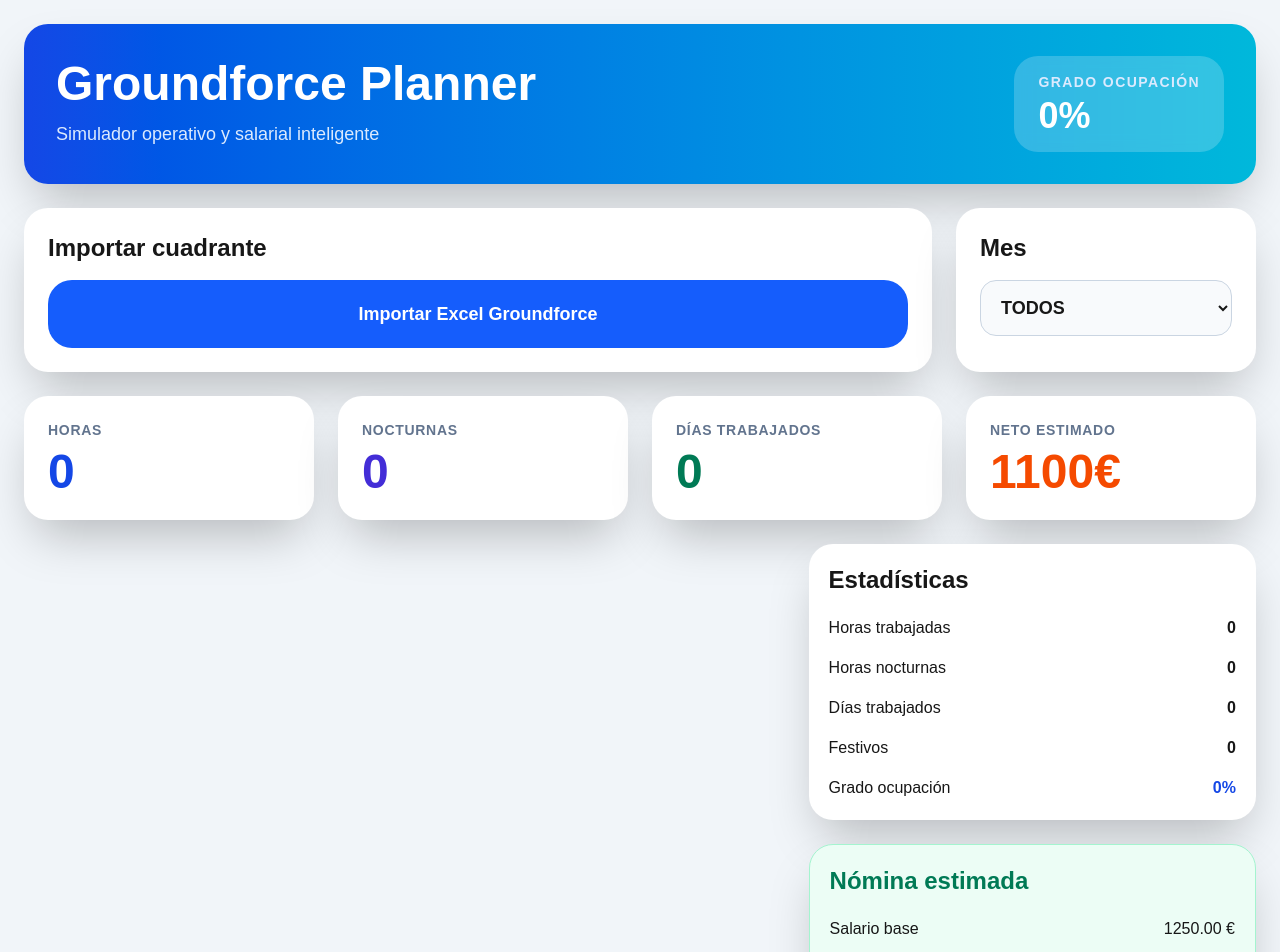
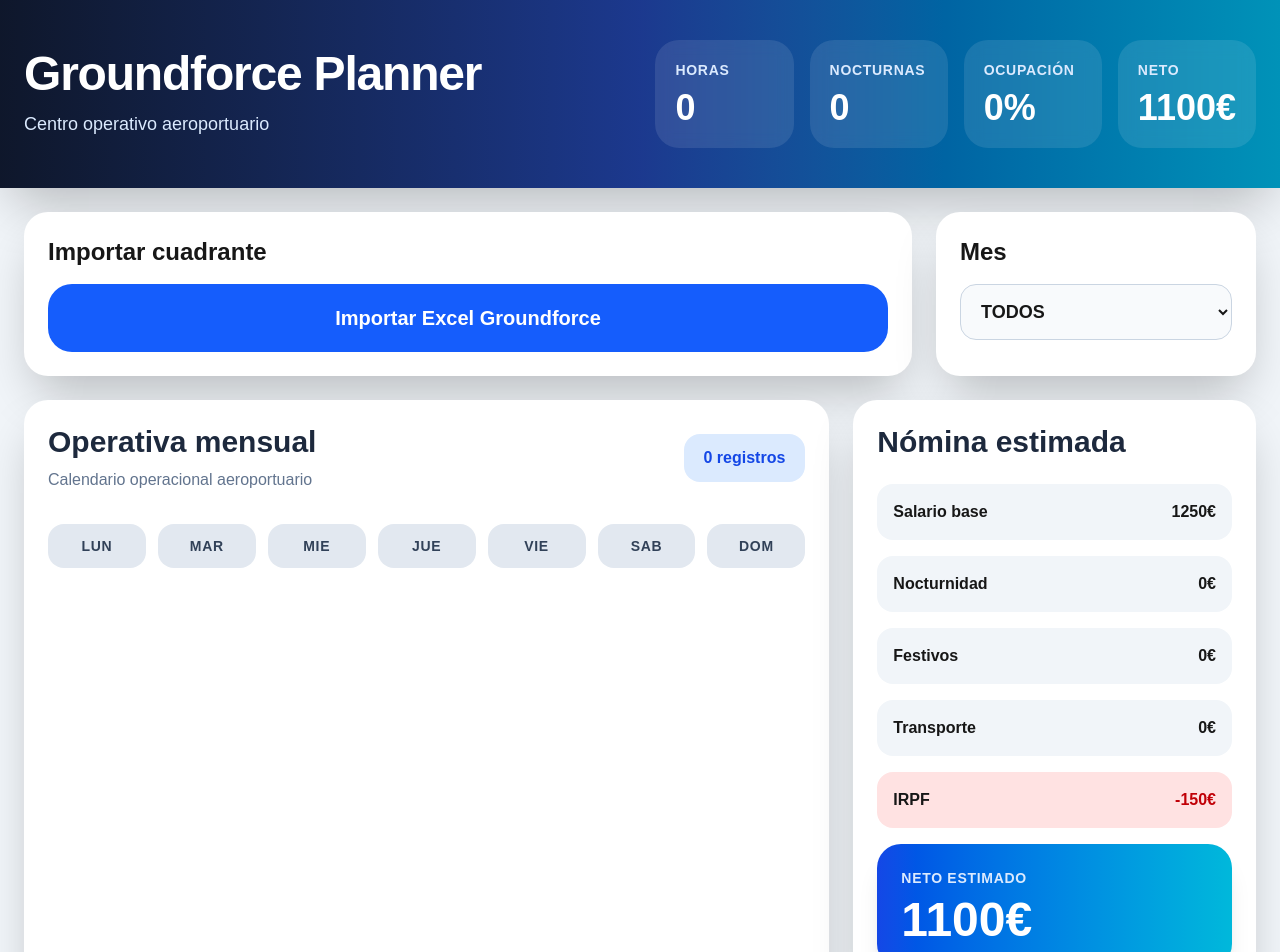
Before and after one commit to joaquinlacarcelgarcia-hash/groundforce-planner, a Next.js app: page / in a window 1280 px wide. Shown: the top 952 px of the page. Built offline with nearby package versions, Linux system fonts and the light colour scheme.

Commit message:
Nuevo calendario operacional profesional

```diff
--- a/app/page.tsx
+++ b/app/page.tsx
@@ -1,11 +1,6 @@
 "use client";
 
 import { useMemo, useState } from "react";
-
-import Calendario from "@/components/Calendario";
-import Stats from "@/components/Stats";
-import Nomina from "@/components/Nomina";
-import Verificador from "@/components/Verificador";
 
 import {
   importarExcelGroundforce,
@@ -66,6 +61,90 @@
   return horas;
 }
 
+function calcularHorasDia(
+  dia: DiaTurno
+) {
+  let total = 0;
+
+  dia.bloques.forEach(
+    (bloque) => {
+
+      total +=
+        calcularHoras(
+          bloque.inicio,
+          bloque.fin
+        );
+
+    }
+  );
+
+  return total;
+}
+
+function obtenerColorTurno(
+  dia: DiaTurno
+) {
+
+  if (
+    dia.codigo === "DL"
+  ) {
+    return "bg-slate-200 border-slate-300";
+  }
+
+  if (
+    dia.codigo === "V"
+  ) {
+    return "bg-green-100 border-green-300";
+  }
+
+  if (
+    dia.codigo === "F"
+  ) {
+    return "bg-red-100 border-red-300";
+  }
+
+  if (
+    dia.bloques.some(
+      (b) =>
+        Number(
+          b.inicio.split(":")[0]
+        ) >= 22
+    )
+  ) {
+    return "bg-purple-100 border-purple-300";
+  }
+
+  if (
+    dia.bloques.some(
+      (b) =>
+        Number(
+          b.inicio.split(":")[0]
+        ) < 12
+    )
+  ) {
+    return "bg-blue-100 border-blue-300";
+  }
+
+  return "bg-orange-100 border-orange-300";
+}
+
+function obtenerNombreDia(
+  indice: number
+) {
+
+  const dias = [
+    "LUN",
+    "MAR",
+    "MIE",
+    "JUE",
+    "VIE",
+    "SAB",
+    "DOM",
+  ];
+
+  return dias[indice];
+}
+
 export default function Home() {
 
   const [turnos, setTurnos] =
@@ -75,7 +154,7 @@
     useState("TODOS");
 
   // =====================================
-  // IMPORTAR EXCEL
+  // IMPORTAR
   // =====================================
 
   async function manejarImportacion(
@@ -107,7 +186,7 @@
   }
 
   // =====================================
-  // MESES DISPONIBLES
+  // MESES
   // =====================================
 
   const meses =
@@ -120,7 +199,7 @@
     );
 
   // =====================================
-  // FILTRAR MES
+  // FILTRO
   // =====================================
 
   const turnosFiltrados =
@@ -133,7 +212,7 @@
         );
 
   // =====================================
-  // ESTADISTICAS
+  // STATS
   // =====================================
 
   const estadisticas =
@@ -149,16 +228,6 @@
 
       turnosFiltrados.forEach(
         (dia) => {
-
-          if (
-            dia.codigo === "DL"
-          )
-            return;
-
-          if (
-            dia.codigo === "V"
-          )
-            return;
 
           if (
             dia.codigo === "F"
@@ -244,63 +313,113 @@
     );
 
   // =====================================
-  // VERIFICADOR
+  // ALERTAS
   // =====================================
 
-  const errores: string[] =
+  const alertas: string[] =
     [];
+
+  if (
+    estadisticas.horas > 180
+  ) {
+    alertas.push(
+      "Exceso posible de jornada"
+    );
+  }
 
   if (
     estadisticas.nocturnas > 40
   ) {
-    errores.push(
-      "Exceso nocturnidad"
+    alertas.push(
+      "Demasiadas nocturnas"
     );
   }
 
-  if (
-    estadisticas.horas > 180
-  ) {
-    errores.push(
-      "Posible exceso jornada"
+  // =====================================
+  // ORDENAR
+  // =====================================
+
+  const diasOrdenados =
+    [...turnosFiltrados].sort(
+      (a, b) =>
+        a.dia - b.dia
     );
-  }
 
   // =====================================
   // UI
   // =====================================
 
   return (
-    <main className="min-h-screen bg-slate-100 p-6">
-
-      <div className="mx-auto max-w-7xl">
+    <main className="min-h-screen bg-slate-100">
 
       {/* HEADER */}
 
-        <div className="mb-6 overflow-hidden rounded-3xl bg-gradient-to-r from-blue-700 to-cyan-500 p-8 shadow-2xl">
+      <div className="bg-gradient-to-r from-slate-900 via-blue-900 to-cyan-600 px-6 py-10 shadow-2xl">
 
-          <div className="flex flex-col gap-4 lg:flex-row lg:items-center lg:justify-between">
+        <div className="mx-auto flex max-w-7xl flex-col gap-6 lg:flex-row lg:items-center lg:justify-between">
 
           <div>
 
-              <h1 className="text-5xl font-black text-white">
+            <h1 className="text-5xl font-black tracking-tight text-white">
               Groundforce Planner
             </h1>
 
             <p className="mt-3 text-lg text-blue-100">
-                Simulador operativo y salarial inteligente
+              Centro operativo aeroportuario
             </p>
 
           </div>
 
-            <div className="rounded-3xl bg-white/20 px-6 py-4 backdrop-blur">
+          {/* KPIS */}
 
-              <div className="text-sm font-bold uppercase tracking-widest text-blue-100">
-                Grado ocupación
+          <div className="grid grid-cols-2 gap-4 lg:grid-cols-4">
+
+            <div className="rounded-3xl bg-white/10 p-5 backdrop-blur">
+
+              <div className="text-sm font-bold uppercase tracking-wider text-blue-100">
+                Horas
               </div>
 
-              <div className="mt-1 text-4xl font-black text-white">
+              <div className="mt-2 text-4xl font-black text-white">
+                {estadisticas.horas}
+              </div>
+
+            </div>
+
+            <div className="rounded-3xl bg-white/10 p-5 backdrop-blur">
+
+              <div className="text-sm font-bold uppercase tracking-wider text-blue-100">
+                Nocturnas
+              </div>
+
+              <div className="mt-2 text-4xl font-black text-white">
+                {
+                  estadisticas.nocturnas
+                }
+              </div>
+
+            </div>
+
+            <div className="rounded-3xl bg-white/10 p-5 backdrop-blur">
+
+              <div className="text-sm font-bold uppercase tracking-wider text-blue-100">
+                Ocupación
+              </div>
+
+              <div className="mt-2 text-4xl font-black text-white">
                 {gradoOcupacion}%
+              </div>
+
+            </div>
+
+            <div className="rounded-3xl bg-white/10 p-5 backdrop-blur">
+
+              <div className="text-sm font-bold uppercase tracking-wider text-blue-100">
+                Neto
+              </div>
+
+              <div className="mt-2 text-4xl font-black text-white">
+                {neto.toFixed(0)}€
               </div>
 
             </div>
@@ -309,19 +428,25 @@
 
         </div>
 
+      </div>
+
+      {/* BODY */}
+
+      <div className="mx-auto max-w-7xl p-6">
+
         {/* CONTROLES */}
 
-        <div className="mb-6 grid gap-6 lg:grid-cols-[1fr_300px]">
+        <div className="mb-6 grid gap-6 lg:grid-cols-[1fr_320px]">
 
           {/* IMPORTAR */}
 
           <div className="rounded-3xl bg-white p-6 shadow-2xl">
 
-            <h2 className="mb-4 text-2xl font-bold">
+            <h2 className="mb-4 text-2xl font-black">
               Importar cuadrante
             </h2>
 
-            <label className="flex cursor-pointer items-center justify-center rounded-3xl bg-blue-600 px-6 py-5 text-lg font-bold text-white transition hover:bg-blue-700">
+            <label className="flex cursor-pointer items-center justify-center rounded-3xl bg-blue-600 px-6 py-5 text-xl font-bold text-white transition hover:bg-blue-700">
 
               Importar Excel Groundforce
 
@@ -338,11 +463,11 @@
 
           </div>
 
-          {/* SELECTOR MES */}
+          {/* MES */}
 
           <div className="rounded-3xl bg-white p-6 shadow-2xl">
 
-            <h2 className="mb-4 text-2xl font-bold">
+            <h2 className="mb-4 text-2xl font-black">
               Mes
             </h2>
 
@@ -353,7 +478,7 @@
                   e.target.value
                 )
               }
-              className="w-full rounded-2xl border border-slate-300 bg-slate-50 px-4 py-4 text-lg font-semibold"
+              className="w-full rounded-2xl border border-slate-300 bg-slate-50 px-4 py-4 text-lg font-bold"
             >
 
               <option value="TODOS">
@@ -377,55 +502,277 @@
 
         </div>
 
-        {/* DASHBOARD SUPERIOR */}
+        {/* LAYOUT */}
 
-        <div className="mb-6 grid gap-6 md:grid-cols-2 xl:grid-cols-4">
+        <div className="grid gap-6 xl:grid-cols-[2fr_1fr]">
+
+          {/* CALENDARIO */}
 
           <div className="rounded-3xl bg-white p-6 shadow-2xl">
 
-            <div className="text-sm font-bold uppercase tracking-wider text-slate-500">
-              Horas
+            <div className="mb-8 flex items-center justify-between">
+
+              <div>
+
+                <h2 className="text-3xl font-black text-slate-800">
+                  Operativa mensual
+                </h2>
+
+                <p className="mt-2 text-slate-500">
+                  Calendario operacional aeroportuario
+                </p>
+
               </div>
 
-            <div className="mt-2 text-5xl font-black text-blue-700">
-              {estadisticas.horas}
+              <div className="rounded-2xl bg-blue-100 px-5 py-3 font-black text-blue-700">
+
+                {diasOrdenados.length} registros
+
               </div>
 
             </div>
 
-          <div className="rounded-3xl bg-white p-6 shadow-2xl">
+            {/* DIAS SEMANA */}
 
-            <div className="text-sm font-bold uppercase tracking-wider text-slate-500">
-              Nocturnas
+            <div className="mb-4 grid grid-cols-7 gap-3">
+
+              {[
+                "LUN",
+                "MAR",
+                "MIE",
+                "JUE",
+                "VIE",
+                "SAB",
+                "DOM",
+              ].map((d) => (
+
+                <div
+                  key={d}
+                  className="rounded-2xl bg-slate-200 py-3 text-center text-sm font-black tracking-wider text-slate-700"
+                >
+                  {d}
                 </div>
 
-            <div className="mt-2 text-5xl font-black text-indigo-700">
-              {estadisticas.nocturnas}
+              ))}
+
+            </div>
+
+            {/* GRID CALENDARIO */}
+
+            <div className="grid grid-cols-7 gap-3">
+
+              {diasOrdenados.map(
+                (
+                  dia,
+                  index
+                ) => {
+
+                  const horasDia =
+                    calcularHorasDia(
+                      dia
+                    );
+
+                  return (
+
+                    <div
+                      key={index}
+                      className={`min-h-[170px] rounded-3xl border p-3 shadow-sm transition hover:scale-[1.02] hover:shadow-xl ${obtenerColorTurno(
+                        dia
+                      )}`}
+                    >
+
+                      {/* HEADER */}
+
+                      <div className="mb-3 flex items-center justify-between">
+
+                        <div className="text-2xl font-black text-slate-800">
+                          {dia.dia}
+                        </div>
+
+                        {dia.codigo && (
+
+                          <div className="rounded-xl bg-white px-2 py-1 text-xs font-black shadow">
+
+                            {dia.codigo}
+
+                          </div>
+
+                        )}
+
+                      </div>
+
+                      {/* TURNOS */}
+
+                      <div className="space-y-2">
+
+                        {dia.bloques.length >
+                        0 ? (
+
+                          dia.bloques.map(
+                            (
+                              bloque,
+                              i
+                            ) => (
+
+                              <div
+                                key={i}
+                                className="rounded-2xl bg-white p-2 text-center shadow"
+                              >
+
+                                <div className="text-sm font-black text-slate-800">
+
+                                  {bloque.inicio}
+
+                                </div>
+
+                                <div className="text-xs text-slate-400">
+                                  ↓
+                                </div>
+
+                                <div className="text-sm font-black text-slate-800">
+
+                                  {bloque.fin}
+
                                 </div>
 
                               </div>
 
-          <div className="rounded-3xl bg-white p-6 shadow-2xl">
+                            )
+                          )
 
-            <div className="text-sm font-bold uppercase tracking-wider text-slate-500">
-              Días trabajados
+                        ) : (
+
+                          <div className="rounded-2xl bg-white p-3 text-center text-xs font-bold text-slate-500 shadow">
+
+                            {dia.codigo ||
+                              "Sin turno"}
+
                           </div>
 
-            <div className="mt-2 text-5xl font-black text-emerald-700">
-              {
-                estadisticas.diasTrabajados
-              }
+                        )}
+
+                      </div>
+
+                      {/* FOOTER */}
+
+                      {horasDia > 0 && (
+
+                        <div className="mt-3 rounded-2xl bg-white p-2 text-center shadow">
+
+                          <div className="text-[10px] font-bold uppercase tracking-widest text-slate-400">
+                            Jornada
+                          </div>
+
+                          <div className="mt-1 text-lg font-black text-blue-700">
+
+                            {horasDia}h
+
                           </div>
 
                         </div>
 
+                      )}
+
+                    </div>
+
+                  );
+                }
+              )}
+
+            </div>
+
+          </div>
+
+          {/* SIDEBAR */}
+
+          <div className="space-y-6">
+
+            {/* NOMINA */}
+
             <div className="rounded-3xl bg-white p-6 shadow-2xl">
 
-            <div className="text-sm font-bold uppercase tracking-wider text-slate-500">
+              <h2 className="mb-6 text-3xl font-black text-slate-800">
+                Nómina estimada
+              </h2>
+
+              <div className="space-y-4">
+
+                <div className="flex justify-between rounded-2xl bg-slate-100 p-4">
+
+                  <span className="font-semibold">
+                    Salario base
+                  </span>
+
+                  <span className="font-black">
+                    {salarioBase}€
+                  </span>
+
+                </div>
+
+                <div className="flex justify-between rounded-2xl bg-slate-100 p-4">
+
+                  <span className="font-semibold">
+                    Nocturnidad
+                  </span>
+
+                  <span className="font-black">
+                    {plusNocturnidad.toFixed(
+                      0
+                    )}
+                    €
+                  </span>
+
+                </div>
+
+                <div className="flex justify-between rounded-2xl bg-slate-100 p-4">
+
+                  <span className="font-semibold">
+                    Festivos
+                  </span>
+
+                  <span className="font-black">
+                    {plusFestivos.toFixed(
+                      0
+                    )}
+                    €
+                  </span>
+
+                </div>
+
+                <div className="flex justify-between rounded-2xl bg-slate-100 p-4">
+
+                  <span className="font-semibold">
+                    Transporte
+                  </span>
+
+                  <span className="font-black">
+                    {plusTransporte.toFixed(
+                      0
+                    )}
+                    €
+                  </span>
+
+                </div>
+
+                <div className="flex justify-between rounded-2xl bg-red-100 p-4">
+
+                  <span className="font-semibold">
+                    IRPF
+                  </span>
+
+                  <span className="font-black text-red-700">
+                    -{irpf.toFixed(0)}€
+                  </span>
+
+                </div>
+
+                <div className="rounded-3xl bg-gradient-to-r from-blue-700 to-cyan-500 p-6 text-white shadow-xl">
+
+                  <div className="text-sm font-bold uppercase tracking-wider text-blue-100">
                     Neto estimado
                   </div>
 
-            <div className="mt-2 text-5xl font-black text-orange-600">
+                  <div className="mt-2 text-5xl font-black">
                     {neto.toFixed(0)}€
                   </div>
 
@@ -433,60 +780,50 @@
 
               </div>
 
-        {/* CONTENIDO */}
+            </div>
 
-        <div className="grid gap-6 lg:grid-cols-[1.7fr_1fr]">
+            {/* ALERTAS */}
 
-          {/* CALENDARIO */}
+            <div className="rounded-3xl bg-white p-6 shadow-2xl">
 
-          <Calendario
-            turnos={
-              turnosFiltrados
-            }
-          />
+              <h2 className="mb-5 text-3xl font-black text-slate-800">
+                Verificador
+              </h2>
 
-          {/* SIDEBAR */}
+              {alertas.length ===
+              0 ? (
 
-          <div className="space-y-6">
+                <div className="rounded-2xl bg-green-100 p-5 text-center font-bold text-green-700">
 
-            <Stats
-              horas={
-                estadisticas.horas
-              }
-              nocturnas={
-                estadisticas.nocturnas
-              }
-              dias={
-                estadisticas.diasTrabajados
-              }
-              festivos={
-                estadisticas.festivos
-              }
-              ocupacion={
-                gradoOcupacion
-              }
-            />
+                  Sin incidencias detectadas
 
-            <Nomina
-              salarioBase={
-                salarioBase
-              }
-              plusNocturnidad={
-                plusNocturnidad
-              }
-              plusFestivos={
-                plusFestivos
-              }
-              plusTransporte={
-                plusTransporte
-              }
-              irpf={irpf}
-              neto={neto}
-            />
+                </div>
 
-            <Verificador
-              errores={errores}
-            />
+              ) : (
+
+                <div className="space-y-3">
+
+                  {alertas.map(
+                    (
+                      alerta,
+                      i
+                    ) => (
+
+                      <div
+                        key={i}
+                        className="rounded-2xl bg-red-100 p-4 font-bold text-red-700"
+                      >
+                        {alerta}
+                      </div>
+
+                    )
+                  )}
+
+                </div>
+
+              )}
+
+            </div>
 
           </div>
 
```
Lines whose indentation alone changed are shown as unchanged.
